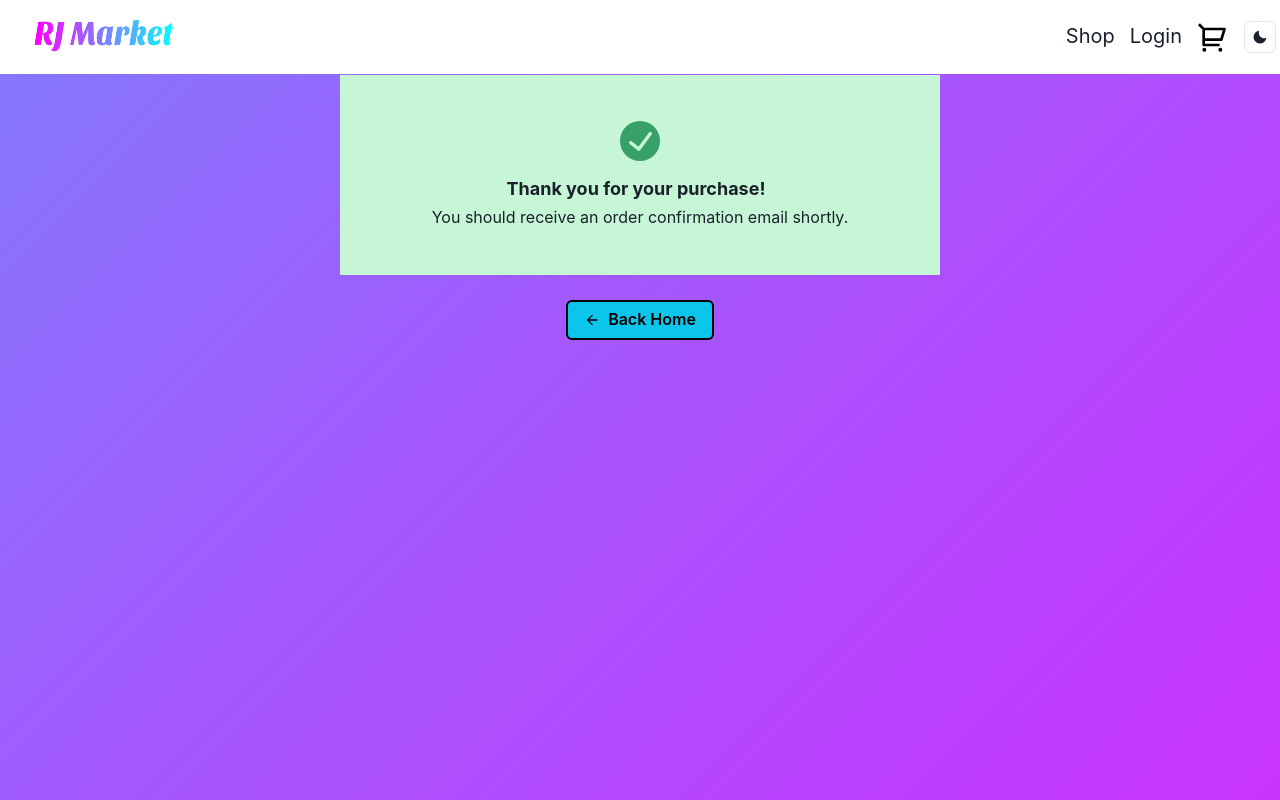
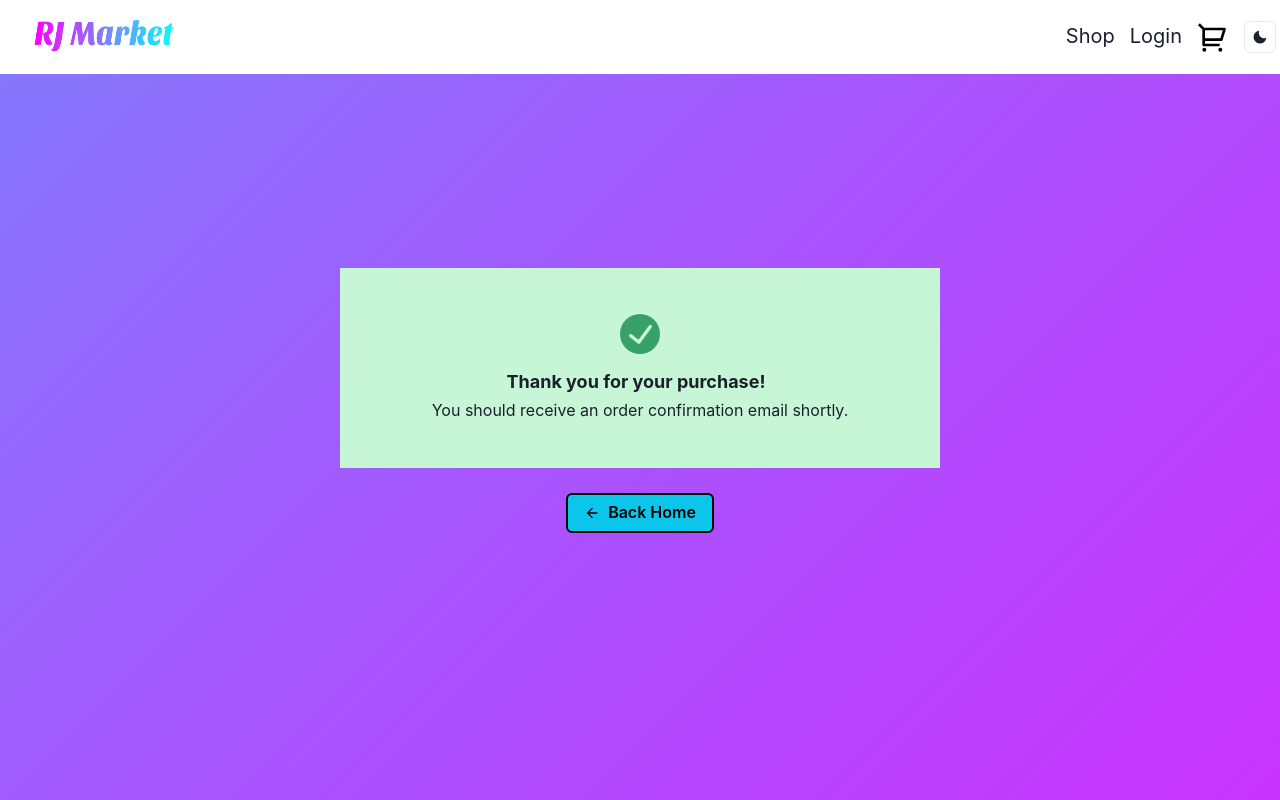
Before and after one commit to Jimenez0106/shopping-app, a Next.js app: page /success in a window 1280 px wide. Built offline with nearby package versions, Linux system fonts and the light colour scheme; no server answers.

Commit message:
center ChakraUI

```diff
--- a/pages/success.js
+++ b/pages/success.js
@@ -44,10 +44,10 @@ const success = () => {
         direction="column"
         justifyContent="center"
         alignItems="center"
-        mt="75px"
+        h="100vh"
         gap={25}
       >
-        <Box width="600px">
+        <Flex justifyContent="center" alignItems="center" w="600px">
           <Alert
             status="success"
             variant="subtle"
@@ -65,7 +65,7 @@ const success = () => {
               You should receive an order confirmation email shortly.
             </AlertDescription>
           </Alert>
-        </Box>
+        </Flex>
         <Button
           border="2px solid #000"
           colorScheme="cyan"
```
